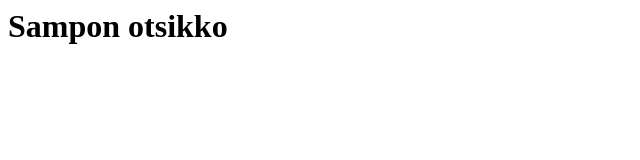
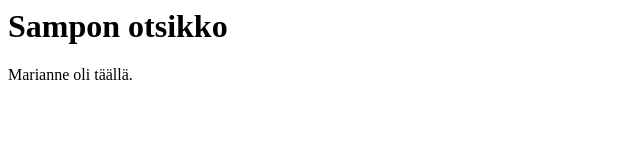
Before and after one commit to Mariannekarkki/repo-harjoitus, a plain HTML site: page index.html in a window 1280 px wide. Shown: the whole page, without its empty margins (0-640 px from the left). Drawn offline with Linux system fonts and the light colour scheme.

Commit message:
kappale lisätty

```diff
--- a/index.html
+++ b/index.html
@@ -9,6 +9,7 @@
 <body>
 
   <h1>Sampon otsikko</h1>
+ <p>Marianne oli täällä.</p>
 
 
 </body>
```
